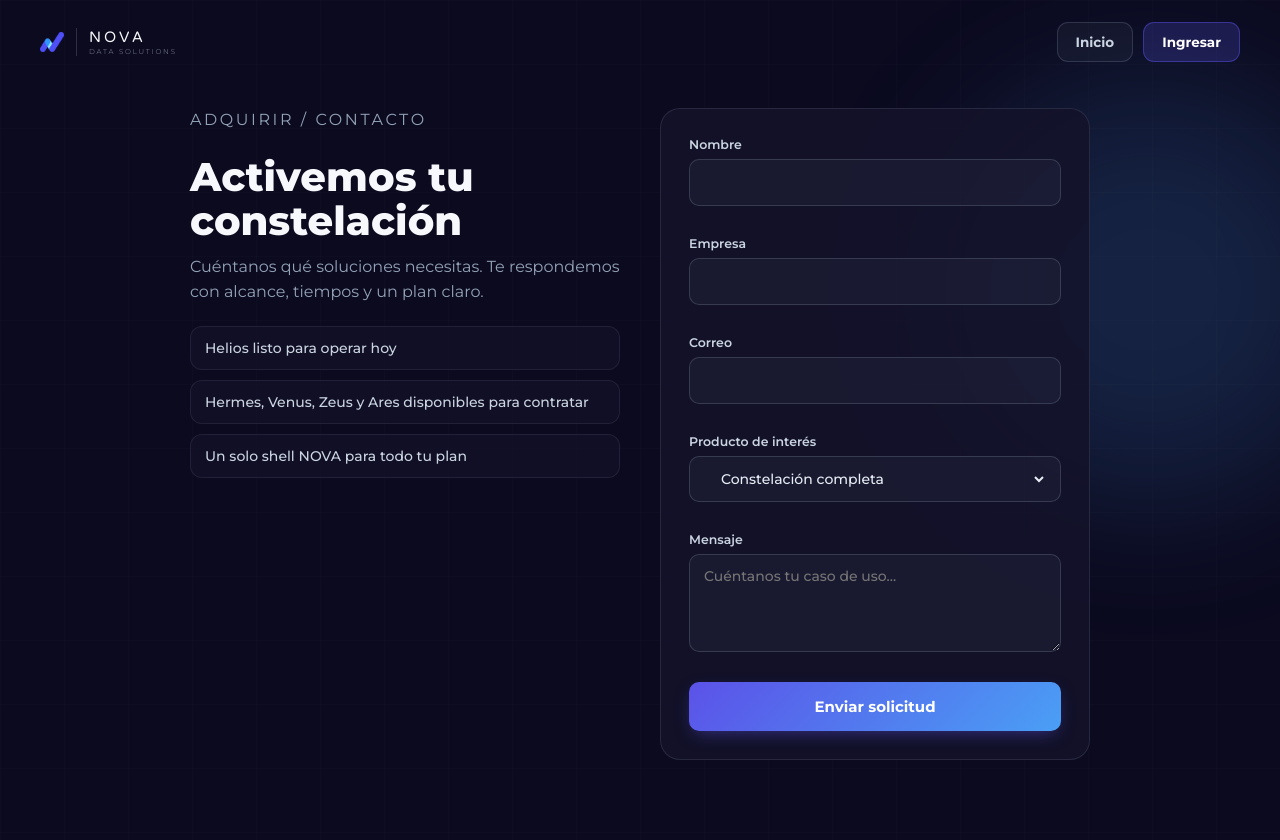
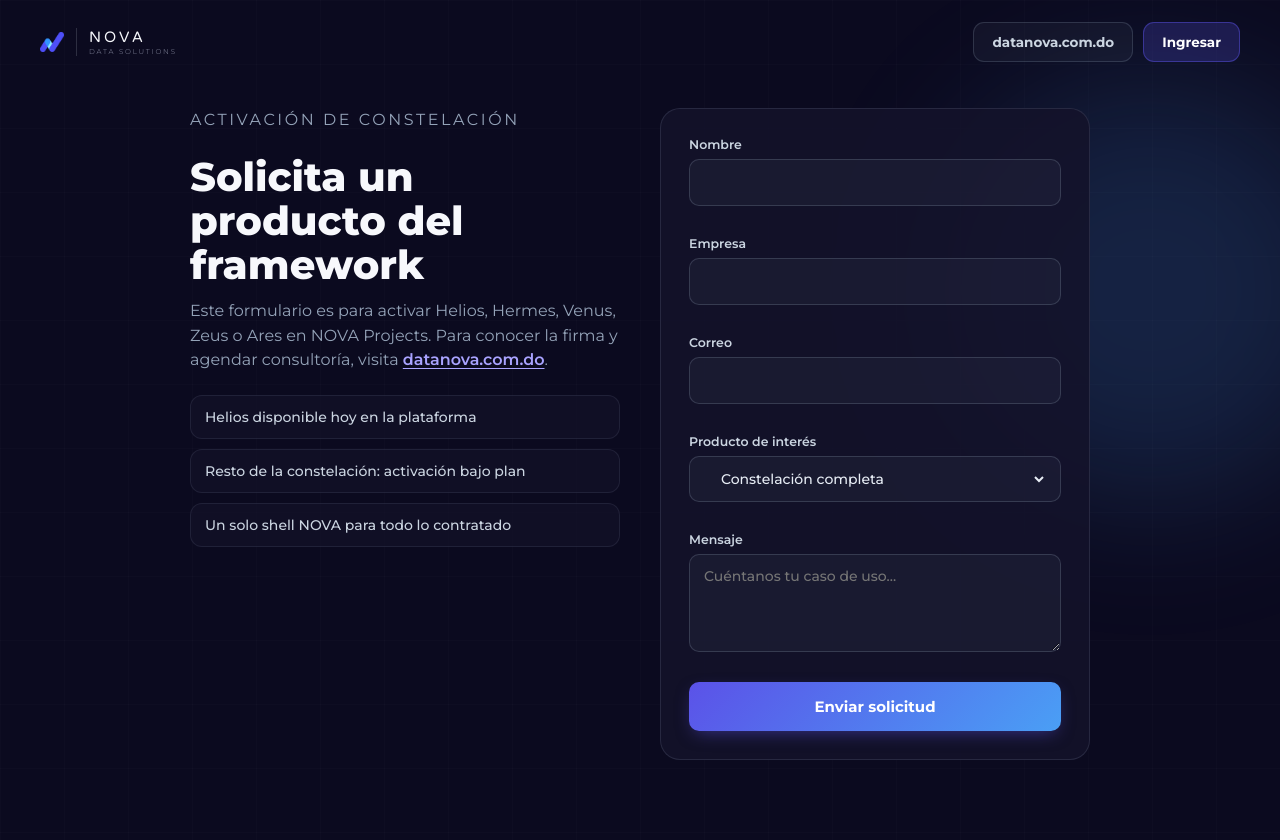
Before and after one commit to Adamneitor/NovaData-Projects, a Flask app: page /contacto in a window 1280 px wide; the page is wider, and only the part inside the window is pictured. Run offline with Flask 3, Linux system fonts and the light colour scheme.

Commit message:
Fix enlace contacto tras rediseño Turno 3.
Co-authored-by: Cursor <cursoragent@cursor.com>

```diff
--- a/static/css/claude-nova.css
+++ b/static/css/claude-nova.css
@@ -1601,7 +1601,12 @@ a.nv-astro--locked {
   background: rgba(156,163,175,.06); color: #E8E9F2 !important;
   font: 600 14.5px var(--font-ui); padding: 15px; text-decoration: none;
 }
-.nv-btn-soft:hover { border-color: rgba(156,163,175,.45); color: #F7F8FC !important; }
+.nv-link-ext {
+  color: #A9A3FF; font-weight: 600; text-decoration: underline;
+  text-underline-offset: 3px;
+}
+.nv-link-ext:hover { color: #EAE8FE; }
+
 
 /* ========== CONTACTO ========== */
 .page-contact { background: var(--nova-void); min-height: 100vh; color: #E7EDF5; }
--- a/templates/plataforma/contacto.html
+++ b/templates/plataforma/contacto.html
@@ -14,20 +14,20 @@
       {{ nova_mark(24, with_wordmark=true, variant='chrome') }}
     </a>
     <div class="ct-nav__actions">
-      <a class="mk-btn mk-btn--ghost" href="{{ url_for('launcher') }}">Inicio</a>
+      <a class="mk-btn mk-btn--ghost" href="https://www.datanova.com.do/" target="_blank" rel="noopener">datanova.com.do</a>
       <a class="mk-btn mk-btn--solid" href="{{ url_for('login', next='/app') }}">Ingresar</a>
     </div>
   </header>
 
   <main class="ct-main">
     <div class="ct-copy">
-      <p class="mk-kicker">Adquirir / Contacto</p>
-      <h1>Activemos tu constelación</h1>
-      <p>Cuéntanos qué soluciones necesitas. Te respondemos con alcance, tiempos y un plan claro.</p>
+      <p class="mk-kicker">Activación de constelación</p>
+      <h1>Solicita un producto del framework</h1>
+      <p>Este formulario es para activar Helios, Hermes, Venus, Zeus o Ares en NOVA Projects. Para conocer la firma y agendar consultoría, visita <a class="nv-link-ext" href="https://www.datanova.com.do/" target="_blank" rel="noopener">datanova.com.do</a>.</p>
       <ul class="ct-points">
-        <li>Helios listo para operar hoy</li>
-        <li>Hermes, Venus, Zeus y Ares disponibles para contratar</li>
-        <li>Un solo shell NOVA para todo tu plan</li>
+        <li>Helios disponible hoy en la plataforma</li>
+        <li>Resto de la constelación: activación bajo plan</li>
+        <li>Un solo shell NOVA para todo lo contratado</li>
       </ul>
     </div>
 
```
